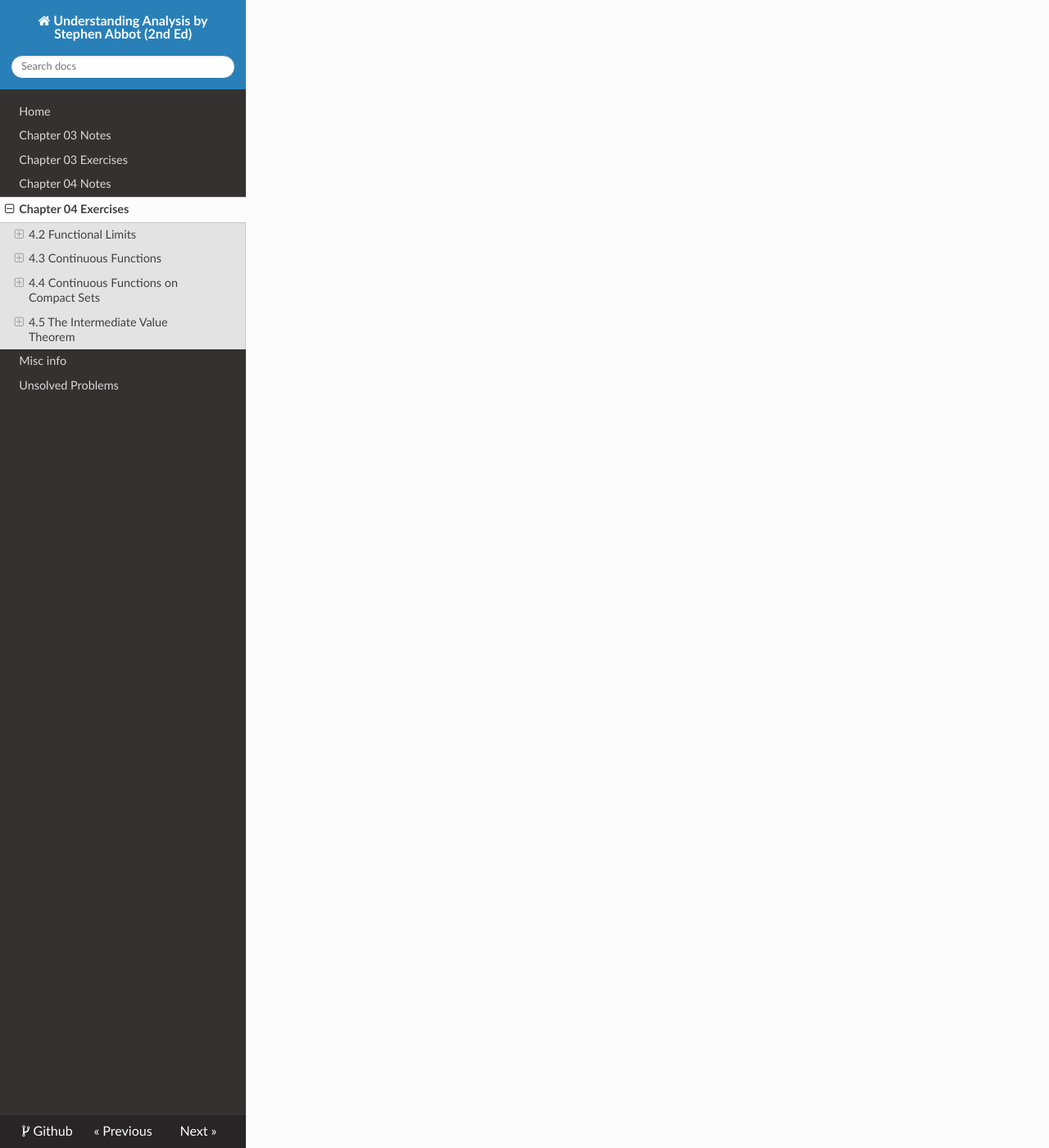
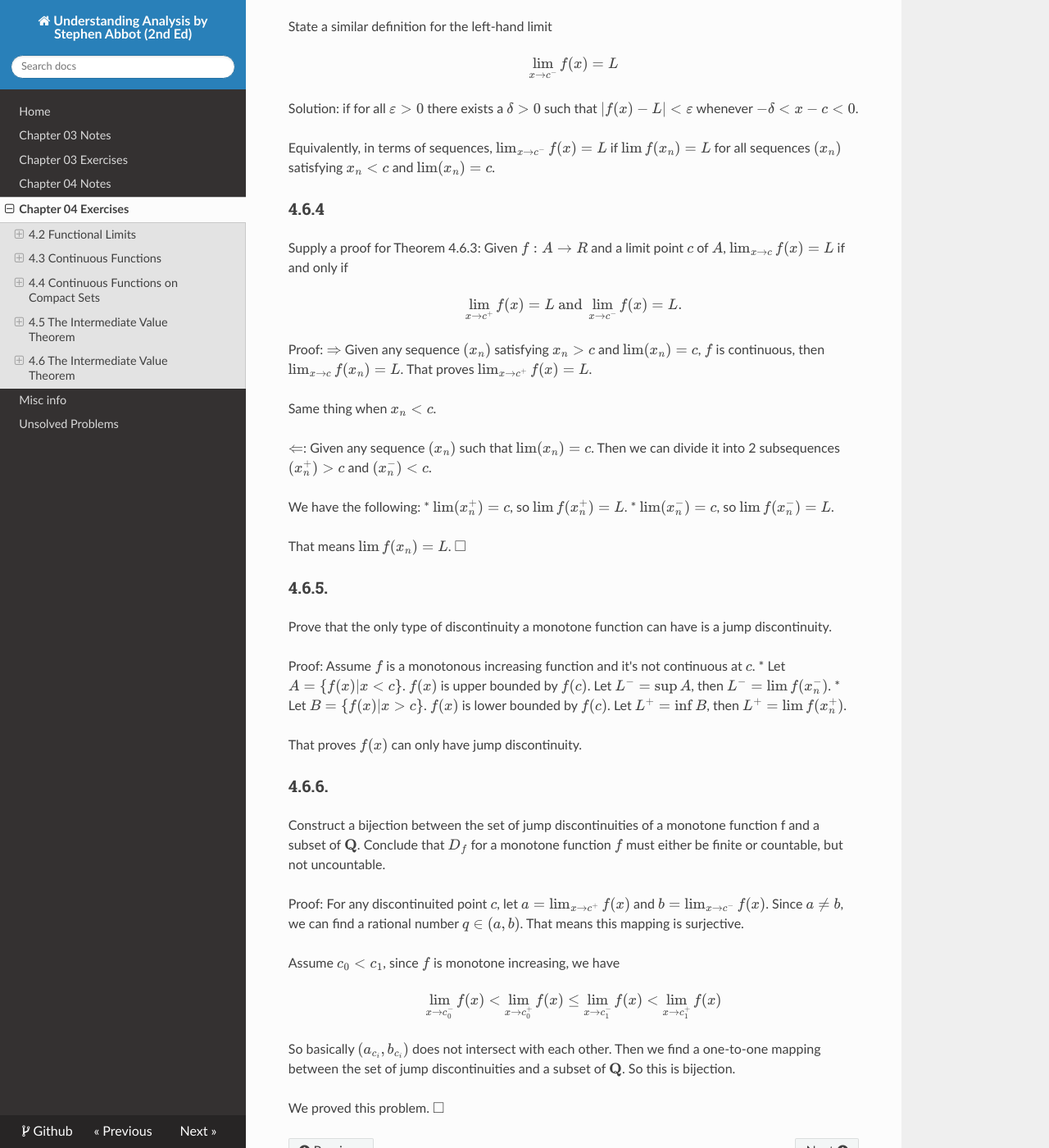
Before and after one commit to eroicaleo/abbot-analysis-2nd, an MkDocs documentation site: the page built from docs/ch04ex.md, in a window 1280 px wide and 1400 px high, scrolled down 20391 px. Shown: the whole window at 82% size. Built offline with MkDocs 1.6.1, drawn with Linux system fonts in a browser that asks for light colours; nearby versions of some CDN libraries; formulas are drawn with MathJax 3; some of the changed text lies outside the part shown.

Commit message:
Updates ex up to 4.6.6

```diff
--- a/docs/ch04ex.md
+++ b/docs/ch04ex.md
@@ -863,3 +863,131 @@
 And $f^{-1}$ satisfies intermediate value property. Based on
 exercise 4.5.3, $f^{-1}$ is also continuous.
 $\square$
+
+## 4.6 The Intermediate Value Theorem
+
+### 4.6.1.
+
+Using modifications of these functions, construct a function $f : \mathbf{R} → \mathbf{R}$ so that
+
+(a) $D_f = \mathbf{Z}^c$
+
+Solution: we can modify the modified Dirichlet's function
+
+$$
+f(x) = \begin{cases}
+    x & x \text{ is rational}\\
+    k & x \text{ is irrational and } x \in
+    (\frac{2k-1}{2}, \frac{2k+1}{2}) \\
+\end{cases}
+$$
+$\square$
+
+(b) $D_f = \{ x: 0 < x \leq 1\}$
+
+Solution: Consdier
+
+$$
+f(x) = \begin{cases}
+    0 & x < 0 \text{ or } x > 1\\
+    h(x) & x \in [0, 1]\\
+\end{cases}
+$$
+$\square$
+
+### 4.6.2.
+
+Given a countable set $A = \{a_1,a_2,a_3,...\}$, define $f(a_n) = 1/n$
+and $f(x)=0$ for all $x \not ∈A$. Find $D_f$.
+
+Solution: $D_f = A$.
+If $b \not \in A$, then $f(b) = 0$. If $b$ is a limit point of $A$, then given $\epsilon$,
+we can find $N$ such that $n > N, 1/n < \epsilon$.
+Then we can find $\delta$, such that for $n \leq N$,
+$a_n \not \in V_{\delta}(b)$.
+
+Then for any $x \in V_{\delta}(b)$, $f(x) < \epsilon$.
+So $f$ is continuous at $b$.
+
+It's easier to see $f$ is continuous at $b$ if $b$ is not a limit point of $A$.
+
+For any $a_n$ there always exists $x \in V_{\delta}(a_n)$
+but $x \not \in A$ for any $\delta$, so $f$ is not
+continuous at $a_n$.
+$\square$
+
+### 4.6.3
+
+State a similar definition for the left-hand limit
+
+$$
+\lim_{x \to c^-} f(x) = L
+$$
+
+Solution:
+if for all $ε > 0$ there exists a $δ > 0$ such that $|f(x)−L| < ε$ whenever $-δ < x−c < 0$.
+
+Equivalently, in terms of sequences, $\lim_{x \to c^-} f(x) = L$ if $\lim f(x_n) = L$ for all sequences $(x_n)$ satisfying $x_n < c$ and $\lim (x_n) = c$.
+
+### 4.6.4
+
+Supply a proof for Theorem 4.6.3: Given $f : A → R$ and a limit point $c$ of $A$, $\lim_{x \to c} f(x) = L$ if and only if
+
+$$
+\lim_{x \to c^+} f(x) = L
+\text{ and }
+\lim_{x \to c^-} f(x) = L.
+$$
+
+Proof: $\Rightarrow$ Given any sequence $(x_n)$ satisfying $x_n > c$ and $\lim (x_n) = c$, $f$ is continuous,
+then $\lim_{x \to c} f(x_n) = L$. That proves $\lim_{x \to c^+} f(x) = L$.
+
+Same thing when $x_n < c$.
+
+$\Leftarrow$: Given any sequence $(x_n)$ such that $\lim (x_n) = c$. Then we can divide it into 2 subsequences $(x^+_n) > c$ and $(x^-_n) < c$.
+
+We have the following:
+* $\lim (x^+_n) = c$, so $\lim f(x^+_n) = L$.
+* $\lim (x^-_n) = c$, so $\lim f(x^-_n) = L$.
+
+That means $\lim f(x_n) = L$.
+$\square$
+
+### 4.6.5.
+
+Prove that the only type of discontinuity a monotone
+function can have is a jump discontinuity.
+
+Proof: Assume $f$ is a monotonous increasing function
+and it's not continuous at $c$.
+* Let $A = \{f(x)|x < c\}$. $f(x)$ is upper bounded by $f(c)$.
+Let $L^- = \sup A$, then $L^- = \lim f(x^-_n)$.
+* Let $B = \{f(x)|x > c\}$. $f(x)$ is lower bounded by $f(c)$.
+Let $L^+ = \inf B$, then $L^+ = \lim f(x^+_n)$.
+
+That proves $f(x)$ can only have jump discontinuity.
+
+### 4.6.6.
+
+Construct a bijection between the set of jump discontinuities of a monotone function f and a subset of $\mathbf{Q}$. Conclude that $D_f$ for a monotone function $f$ must either be finite or countable, but not uncountable.
+
+Proof: For any discontinuited point $c$, let
+$a = \lim_{x \to c^+} f(x)$ and $b = \lim_{x \to c^-} f(x)$.
+Since $a \not = b$, we can find a rational number $q \in (a, b)$. That means this mapping is surjective.
+
+Assume $c_0 < c_1$, since $f$ is monotone increasing, we have
+
+$$
+\lim_{x \to c^-_0} f(x)
+<
+\lim_{x \to c^+_0} f(x)
+\le
+\lim_{x \to c^-_1} f(x)
+<
+\lim_{x \to c^+_1} f(x)
+$$
+
+So basically $(a_{c_i}, b_{c_i})$ does not intersect with each other. Then we find a one-to-one mapping between the set of jump discontinuities and a subset of $\mathbf{Q}$.
+So this is bijection.
+
+We proved this problem. $\square$
```
Also changed, not shown: docs/ch04notes.md (+33 -0 lines).
